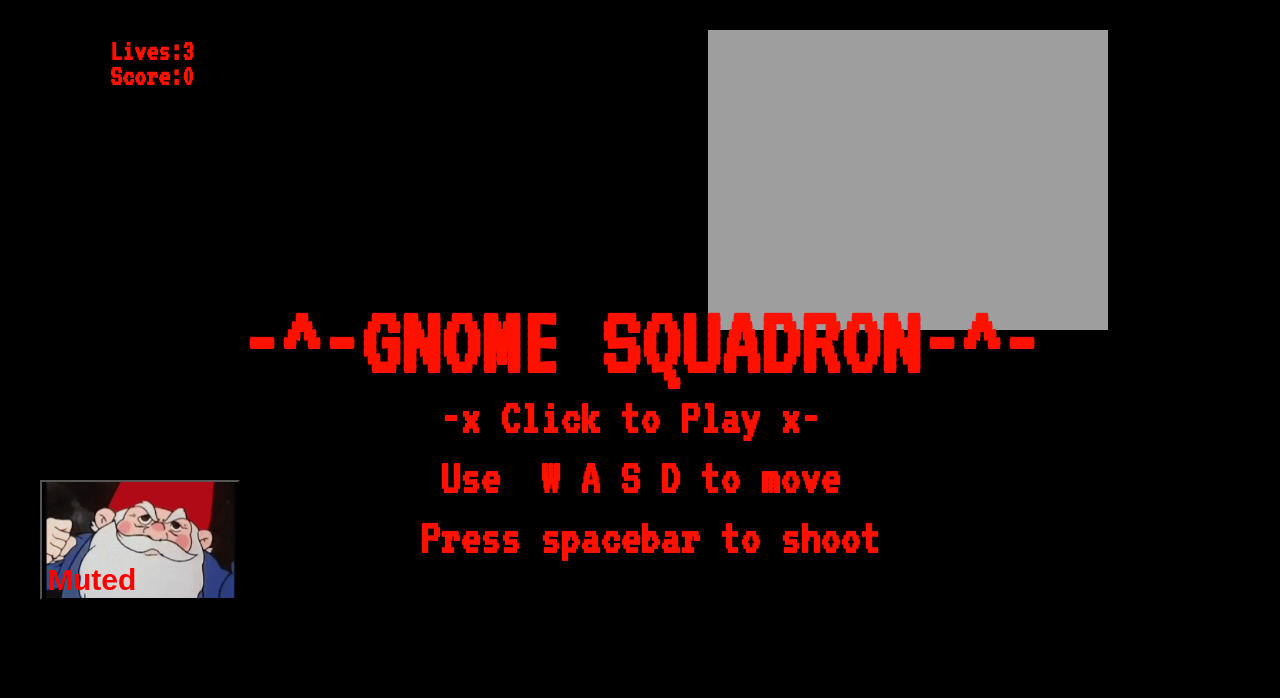
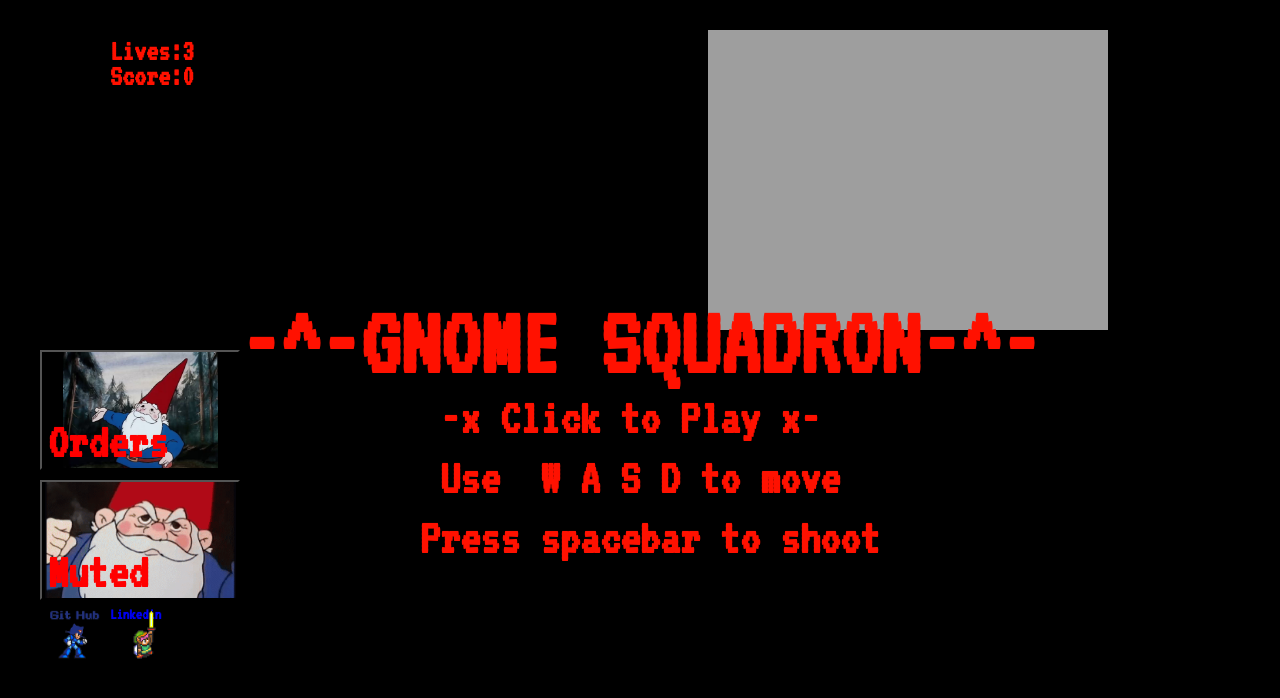
Before and after one commit to mdean7/GnomeSquadron, a plain HTML site: page index.html in a window 1280 px wide. Drawn offline with Linux system fonts and the light colour scheme.

Commit message:
add next commit

```diff
--- a/bg.css
+++ b/bg.css
@@ -38,8 +38,82 @@ canvas {
   align-items: flex-end;
 }
 .stopit {
+  font-family: 'VT323', monospace;
   font-weight: 900;
-  font-size: 30px;
+  font-size: 50px;
   color: rgb(255, 0, 0);
+}
+.github-link{
 
+  height: 50px;
+  width: 50px;
+  background-image: url('./images/github-gif.gif');
+  background-repeat: no-repeat;
+  background-size: contain;
+  position: absolute;
+  bottom: 140px;
+  left: 50px;
 }
+
+.linkedin-link{
+  display: flex;
+  justify-content: flex-start;
+  font-weight: 900;
+  height: 50px;
+  width: 60px;
+  background-image: url('./images/linked-in.gif');
+  background-repeat: no-repeat;
+  background-size: contain;
+  position: absolute;
+  bottom: 140px;
+  left: 132.2px;
+}
+.link-text{
+  font-weight: 900;
+  position: absolute;
+  bottom: 178px;
+  left: 110px;
+}
+
+.story {
+  border: solid 5px red;
+  background: black;
+  background-image: none;
+  background-size: contain;
+  background-repeat: no-repeat;
+  padding: 20px;
+  color: white;
+  width:800px;
+  left: 30vw;
+  height: 421px;
+  top: 10vw;
+  position: absolute;
+  font-size: 35px;
+  display: flex;
+  opacity: 0;
+}
+
+.story.up {
+  opacity: 1;
+  /* background-image: url('./images/amazing.gif'); */
+}
+.op {
+background: black;
+color: red;
+height: 120px;
+width: 200px;
+background-image: url('./images/welcomegnome.jpg');
+background-size: contain;
+background-position: center;
+background-repeat: no-repeat;
+position: absolute;
+bottom: 330px;
+left: 40px;
+display: inline-flex;
+align-items: flex-end;
+
+font-family: 'VT323', monospace;
+font-weight: 900;
+font-size: 50px;
+color: rgb(255, 0, 0);
+}
--- a/index.html
+++ b/index.html
@@ -23,11 +23,52 @@
 
 </head>
   <body >
+
+    <button id="op" class="op" type="button"  onkeyup="event.preventDefault()">
+      <div class="op-text">
+        Orders
+      </div>
+     </button>
+     <div id="wut"></div>
+    <script>
+      document.getElementById('op').onclick = function() {
+        let pstory = document.getElementById('wut');
+
+        if(pstory.childElementCount > 0){
+          let cstory = document.getElementById('child')
+          cstory.style.backgroundImage = 'url(river.jpg)'
+          pstory.removeChild(cstory)
+          cstory.remove()
+        } else {
+          let cstory = document.createElement('div')
+              cstory.classList.add('story')
+              cstory.classList.add('up');
+              cstory.id = 'child'
+              cstory.style.backgroundImage = 'url(./images/amazing.gif )'
+              pstory.appendChild(cstory);
+
+        }
+
+      };
+          </script>
+
+
       <button id="stopButton" class="stopit" type="button"  onkeyup="event.preventDefault()">
        <div class="stopit">
          Muted
        </div>
       </button>
+      <a href="https://github.com/mdean7/GnomeSquadron">
+        <div class="github-link">
+        </div>
+        </a>
+        <a href="https://www.linkedin.com/in/michael-dean-717931185/">
+          <div class="link-text">
+            Linkedin
+          </div>
+          <div class="linkedin-link">
+          </div>
+          </a>
 
     <script>
 document.getElementById('stopButton').onclick = function() {
```
Also changed, not shown: images/amazing.gif (added), images/github-gif.gif (added), images/gnomeblast.gif (renamed from gnomeblast.gif), images/gnomewave.gif (added), images/linked-in.gif (added), images/river.jpg (added), images/welcomegnome.jpg (added).
